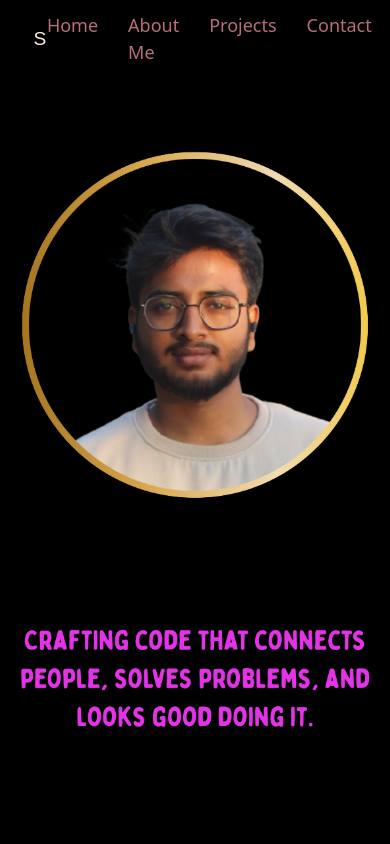
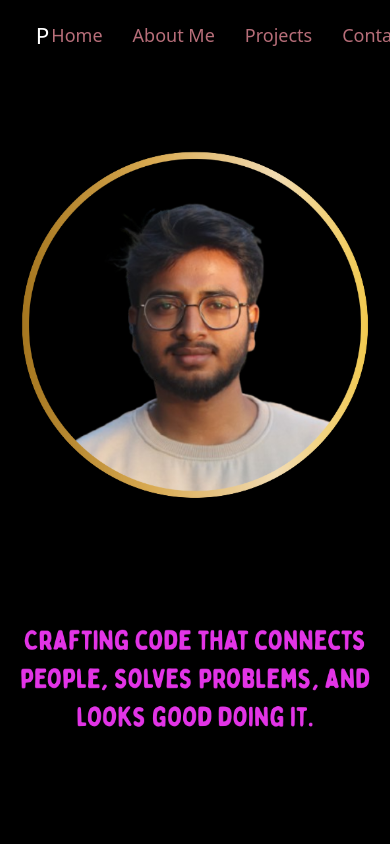
Before and after one commit to Subham044556/Portfolio, a React (Vite) app: page / in a window 390 px wide. Shown: the top 844 px of the page. Built offline with nearby package versions, Linux system fonts and the light colour scheme.

Commit message:
enhance site branding and improve navbar responsiveness

```diff
--- a/src/App.jsx
+++ b/src/App.jsx
@@ -62,6 +62,8 @@ const handleSubmit = async (e) => {
   }
 };
 
+
+
 function App() {
   const [position, setPosition] = useState({ x: 0, y: 0 });
   const [bgOpacity, setBgOpacity] = useState(1);
@@ -124,7 +126,8 @@ function App() {
           {/* navbar section */}
       <div className="navbar">
         <div className="navbar-container">
-          <h1 className="site-name">Subham's PORTFOLIO</h1>
+          <h1 className="site-name" data-mobile="PORTFOLIO">Subham's PORTFOLIO</h1>
+
           <nav className="nav">
             <ul>
               <li>
--- a/src/index.css
+++ b/src/index.css
@@ -41,18 +41,27 @@ body{
 
 /* Branding */
 .site-name {
-  color: #fff;
-  font-size: clamp(1.4rem, 2.5vw, 2.4rem);
-  font-weight: 400;
+  position: relative;
+  font-family: 'Segoe UI', Arial, sans-serif;
+  font-size: clamp(1.4rem, 3vw, 2.4rem);
+  font-weight: 500;
   letter-spacing: 1px;
   padding: 0.3em 0.7em;
-  text-align: left;
-  font-family: 'Segoe UI', 'Arial', sans-serif;
-  text-shadow: 0 2px 8px rgba(0,0,0,0.25);
-  white-space: nowrap; /* Ensure single line */
+  color: #fff;
+  text-shadow: 0 2px 8px rgba(0, 0, 0, 0.25);
+  white-space: nowrap;
   overflow: hidden;
   text-overflow: ellipsis;
+  display: flex;
+  align-items: center;
+  height: 100%; /* match navbar height */
 }
+
+.site-name:hover {
+  color: #c084fc; /* elegant lavender accent */
+  text-shadow: 0 0 6px rgba(192, 132, 252, 0.5), 0 0 10px rgba(192, 132, 252, 0.2);
+}
+
 
 /* Nav menu */
 .nav ul {
@@ -73,7 +82,10 @@ body{
   font-weight: 500;
   position: relative;
   transition: color 0.3s ease;
+  white-space: nowrap; /* Prevents text from wrapping */
+  display: inline-block; /* Ensures smooth layout */
 }
+
 
 /* Hover styles */
 .nav ul li a:hover {
@@ -128,11 +140,7 @@ body{
 }
 
 
-.site-name{
-  color: antiquewhite;
-  font-family: fantasy;
-  font-size: larger;
-}
+
 
 @media (prefers-color-scheme: light) {
 
@@ -143,3 +151,21 @@ body{
     background-color: #f9f9f9;
   }
 }
+
+@media (max-width: 640px) {
+  .site-name::after {
+    content: "Portfolio";
+    color: #fff;
+    font-size: inherit;
+    font-family: inherit;
+    position: absolute;
+    left: 0.7em;
+    top: 50%;
+    transform: translateY(-50%);
+  }
+
+  .site-name {
+    color: transparent;
+    text-shadow: none;
+  }
+}
```
